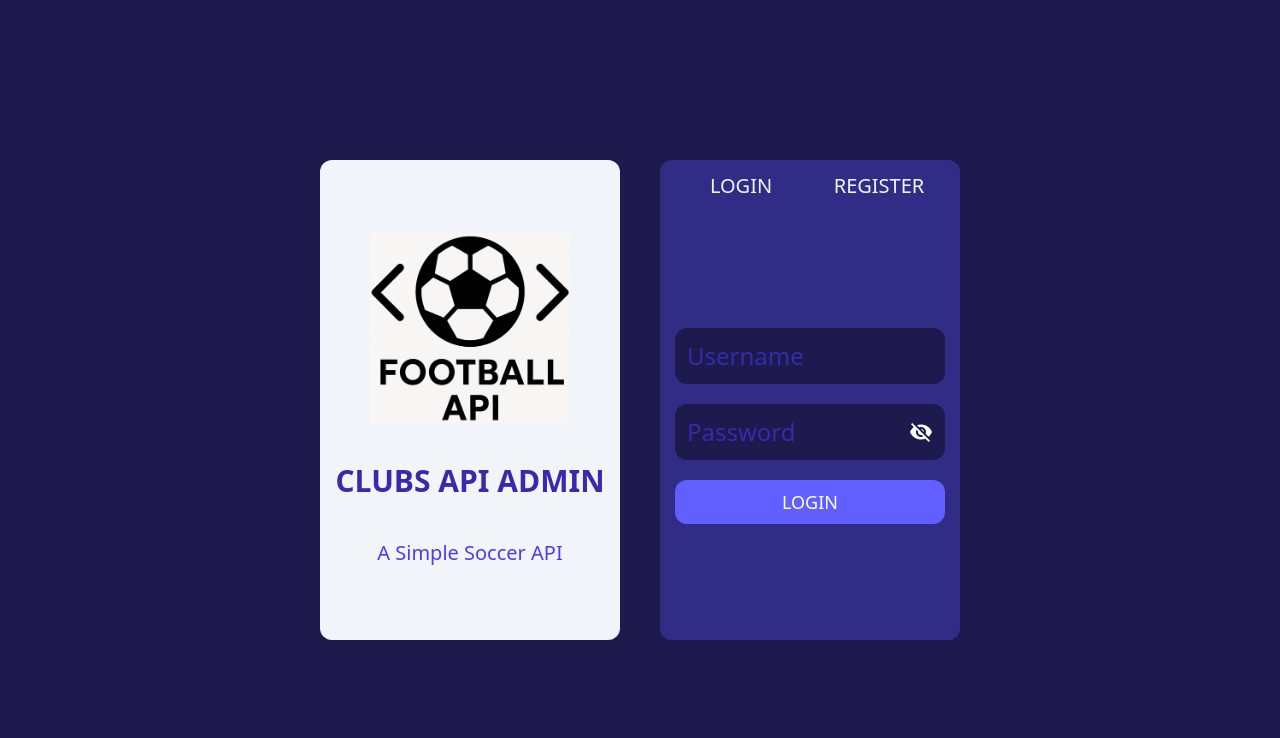
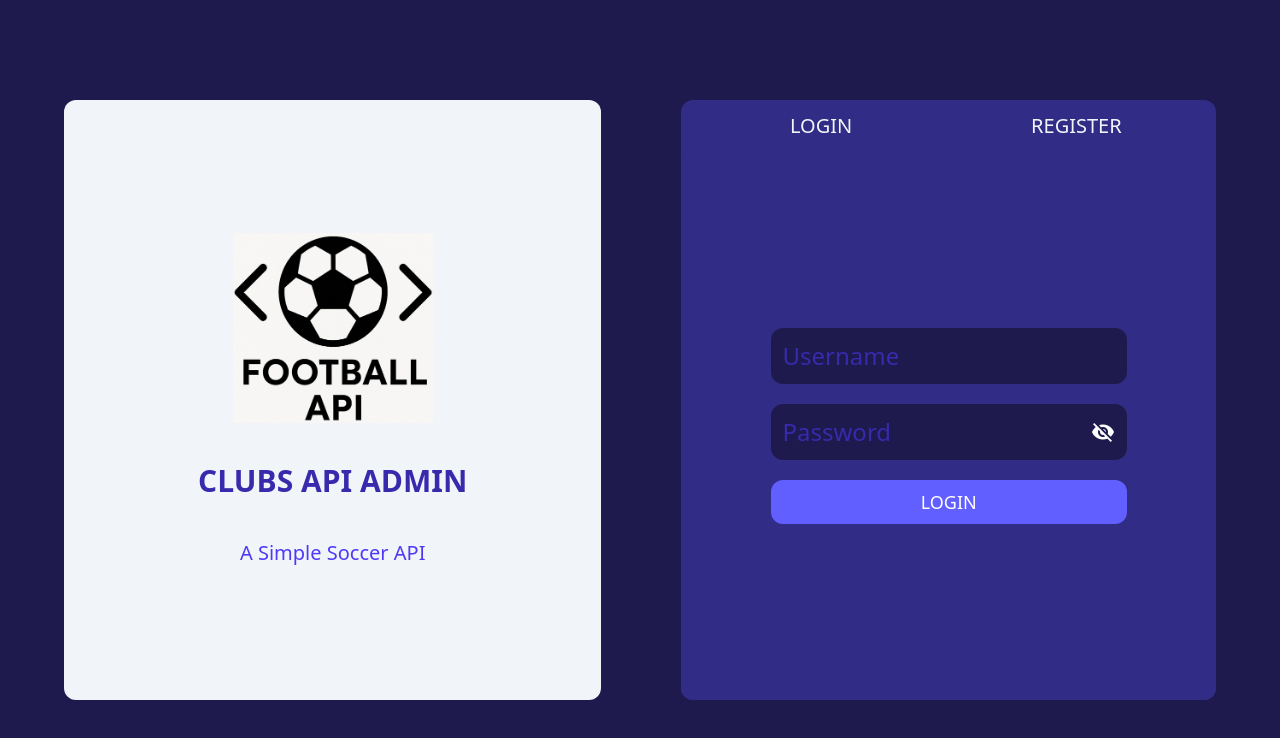
Before and after one commit to romulomelendez/admin-clubs-api-app, an Angular app: page /admin in a window 1280 px wide. Shown: the top 738 px of the page. Built offline with nearby package versions, Linux system fonts and the light colour scheme; no server answers.

Commit message:
feat: reponsible app implemented

```diff
--- a/src/app/components/login-tab/login-tab.component.html
+++ b/src/app/components/login-tab/login-tab.component.html
@@ -1,5 +1,5 @@
 <section class="flex justify-center items-center h-full w-full">
-    <form [formGroup]="loginForm" (ngSubmit)="handleLogin()" class="flex flex-col items-center gap-5">
+    <form [formGroup]="loginForm" (ngSubmit)="handleLogin()" class="flex flex-col items-center gap-5 w-full">
         <input
           formControlName="username"
           type="text"
@@ -14,7 +14,7 @@
               class="text-2xl w-full text-slate-100 placeholder-indigo-800 outline-none"
             />
             <button type="button" class="flex justify-center w-max h-max text-white cursor-pointer outline-none" (click)="togglePwdVisibility()">
-                @if(!passwordVisibilityStatus){
+                @if(!passwordVisibilityStatus) {
                     <mat-icon>
                         visibility_off
                     </mat-icon>
--- a/src/app/components/register-tab/register-tab.component.html
+++ b/src/app/components/register-tab/register-tab.component.html
@@ -1,4 +1,4 @@
-<section class="flex justify-center items-center h-full w-full">
+<section class="flex justify-center items-center p-5 h-full w-full">
     <div class="flex flex-col items-center gap-5">
         <input type="text" placeholder="Full Name" class="text-2xl bg-indigo-950 rounded-xl w-[90%] p-3 text-indigo-800 outline-none" />
         <input type="text" placeholder="Username" class="text-2xl bg-indigo-950 rounded-xl w-[90%] p-3 text-indigo-800 outline-none" />
--- a/src/app/components/tabs/tabs.component.html
+++ b/src/app/components/tabs/tabs.component.html
@@ -1,4 +1,4 @@
-<div class="flex flex-col w-full h-full bg-indigo-900 rounded-xl">
+<div class="flex flex-col w-full h-[400px] h-max-[500px] md:h-full bg-indigo-900 rounded-xl mb-20">
     <app-tab-menu />
     <div class="flex justify-center items-center w-full h-full bg-indigo-900 rounded-xl">
         @if (tabSelected() === "login") {
--- a/src/app/pages/home/home.component.html
+++ b/src/app/pages/home/home.component.html
@@ -1,6 +1,6 @@
-<div class="flex justify-center items-center h-screen w-screen bg-indigo-950">
-    <div class="flex w-[50%] h-[60%] gap-10">
-        <section class="flex flex-col gap-10 justify-center items-center w-1/2 h-full bg-slate-100 rounded-xl">
+<div class="flex justify-center items-center h-screen w-screen bg-indigo-950 overflow-auto md:overflow-hidden no-scrollbar">
+    <div class="flex flex-col items-center md:flex-row w-[90%] h-full md:h-[75%] gap-10 lg:gap-20">
+        <section class="flex flex-col gap-10 p-5 justify-center items-center w-[90%] md:w-1/2 h-full bg-slate-100 rounded-xl">
             <img [src]="logo" height="200" width="200" alt="logo" />
             <span class="text-3xl font-bold font-sans text-indigo-800">
                 CLUBS API ADMIN
@@ -9,7 +9,7 @@
                 A Simple Soccer API
             </span>
         </section>
-        <section class="w-1/2 h-full">
+        <section class="w-[90%] md:w-1/2 h-full">
             <app-tabs />
         </section>
     </div>
--- a/src/styles.css
+++ b/src/styles.css
@@ -4,3 +4,13 @@
 * {
     box-sizing: border-box;
 }
+
+@layer utilities {
+    .no-scrollbar::-webkit-scrollbar {
+      display: none;
+    }
+    .no-scrollbar {
+      -ms-overflow-style: none;
+      scrollbar-width: none;
+    }
+  }
```
